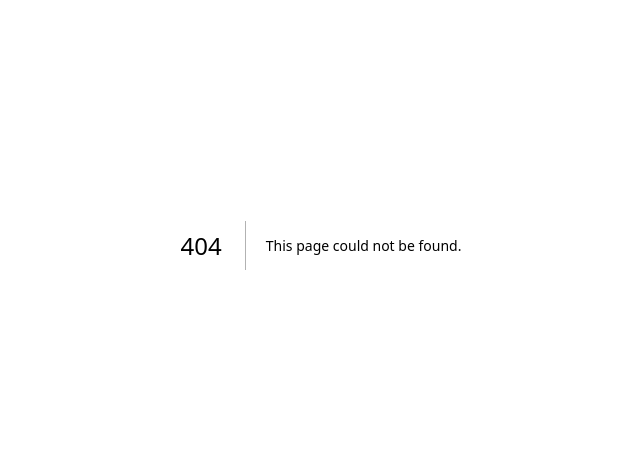
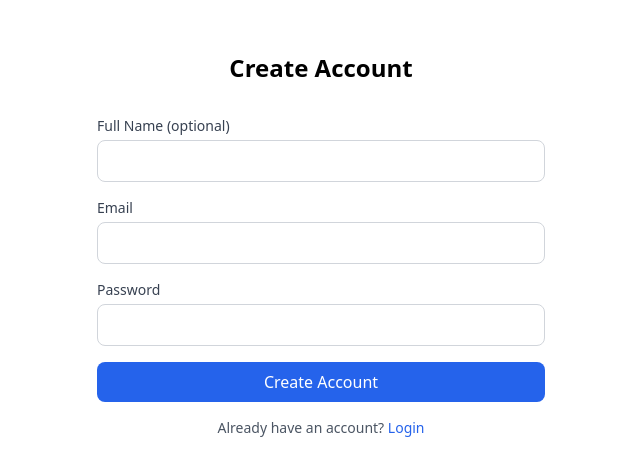
Before and after one commit to biggs20/watchpoint-dashboard, a Next.js app: page /signup in a window 1280 px wide. Before the commit this address had no page. Shown: the part 155-630 px from the top of the page, without its empty margins (319-959 px from the left). Built offline with nearby package versions, Linux system fonts and the light colour scheme; no server answers.

Commit message:
Add src/app/signup/page.tsx

```diff
--- /dev/null
+++ b/src/app/signup/page.tsx
@@ -0,0 +1,113 @@
+'use client';
+
+import { useState } from 'react';
+import { useRouter } from 'next/navigation';
+import Link from 'next/link';
+import { supabase } from '@/lib/supabaseClient';
+
+export default function SignupPage() {
+  const router = useRouter();
+  const [email, setEmail] = useState('');
+  const [password, setPassword] = useState('');
+  const [fullName, setFullName] = useState('');
+  const [error, setError] = useState('');
+  const [loading, setLoading] = useState(false);
+
+  async function handleSignup(e: React.FormEvent) {
+    e.preventDefault();
+    setError('');
+    setLoading(true);
+
+    try {
+      const { error } = await supabase.auth.signUp({
+        email,
+        password,
+        options: {
+          data: {
+            full_name: fullName,
+          },
+        },
+      });
+
+      if (error) throw error;
+      router.push('/dashboard');
+    } catch (err: any) {
+      setError(err.message || 'Signup failed');
+    } finally {
+      setLoading(false);
+    }
+  }
+
+  return (
+    <div className="min-h-screen flex items-center justify-center px-4">
+      <div className="w-full max-w-md">
+        <h1 className="text-2xl font-bold text-center mb-8">Create Account</h1>
+
+        <form onSubmit={handleSignup} className="space-y-4">
+          {error && (
+            <div className="p-3 bg-red-50 border border-red-200 text-red-700 rounded-lg text-sm">
+              {error}
+            </div>
+          )}
+
+          <div>
+            <label htmlFor="fullName" className="block text-sm font-medium text-gray-700 mb-1">
+              Full Name (optional)
+            </label>
+            <input
+              id="fullName"
+              type="text"
+              value={fullName}
+              onChange={(e) => setFullName(e.target.value)}
+              className="w-full px-3 py-2 border border-gray-300 rounded-lg focus:outline-none focus:ring-2 focus:ring-blue-500 focus:border-transparent"
+            />
+          </div>
+
+          <div>
+            <label htmlFor="email" className="block text-sm font-medium text-gray-700 mb-1">
+              Email
+            </label>
+            <input
+              id="email"
+              type="email"
+              value={email}
+              onChange={(e) => setEmail(e.target.value)}
+              required
+              className="w-full px-3 py-2 border border-gray-300 rounded-lg focus:outline-none focus:ring-2 focus:ring-blue-500 focus:border-transparent"
+            />
+          </div>
+
+          <div>
+            <label htmlFor="password" className="block text-sm font-medium text-gray-700 mb-1">
+              Password
+            </label>
+            <input
+              id="password"
+              type="password"
+              value={password}
+              onChange={(e) => setPassword(e.target.value)}
+              required
+              minLength={6}
+              className="w-full px-3 py-2 border border-gray-300 rounded-lg focus:outline-none focus:ring-2 focus:ring-blue-500 focus:border-transparent"
+            />
+          </div>
+
+          <button
+            type="submit"
+            disabled={loading}
+            className="w-full py-2 px-4 bg-blue-600 hover:bg-blue-700 text-white font-medium rounded-lg transition-colors disabled:opacity-50"
+          >
+            {loading ? 'Creating account...' : 'Create Account'}
+          </button>
+        </form>
+
+        <p className="mt-4 text-center text-sm text-gray-600">
+          Already have an account?{' '}
+          <Link href="/login" className="text-blue-600 hover:underline">
+            Login
+          </Link>
+        </p>
+      </div>
+    </div>
+  );
+}
```
